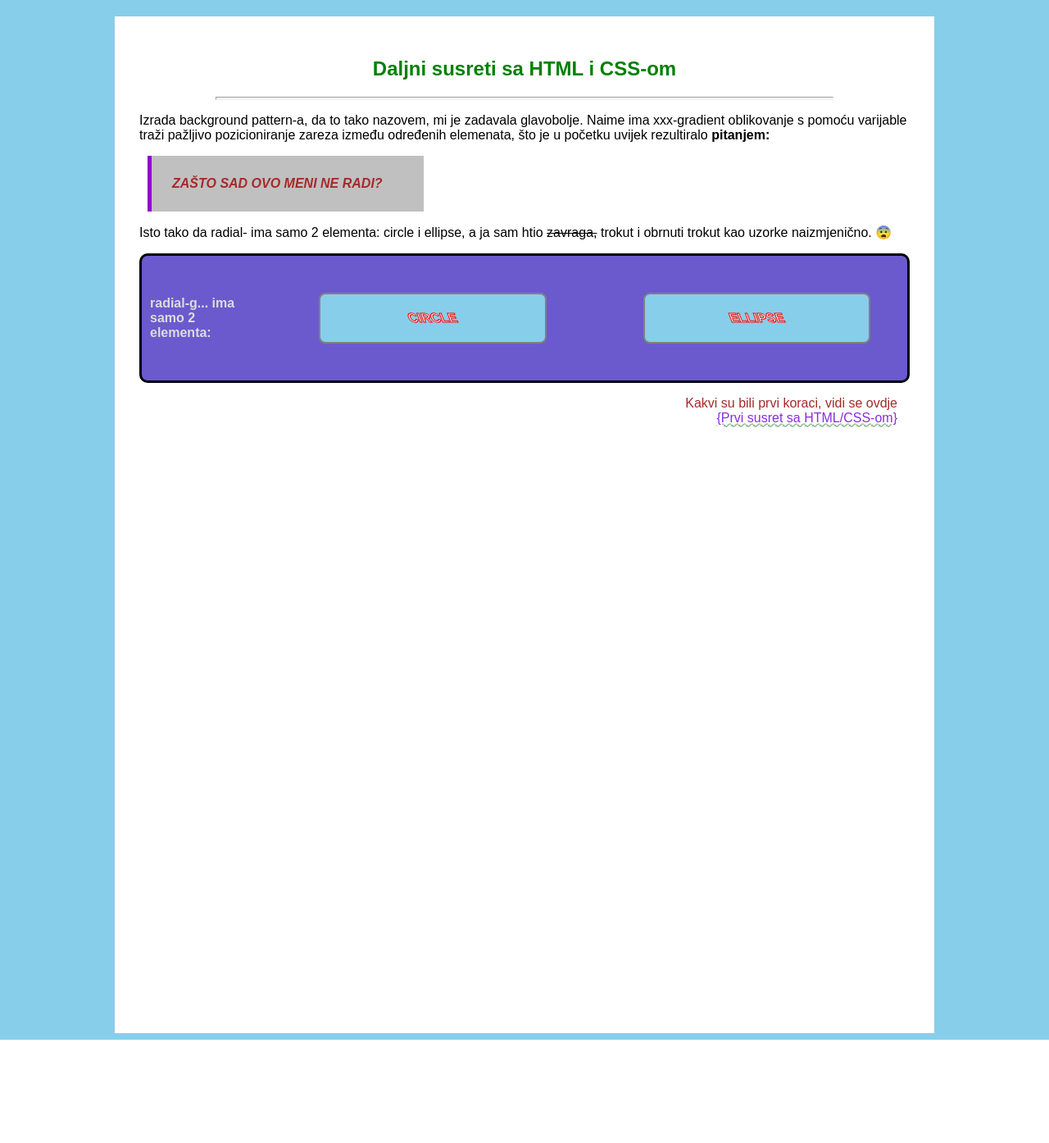
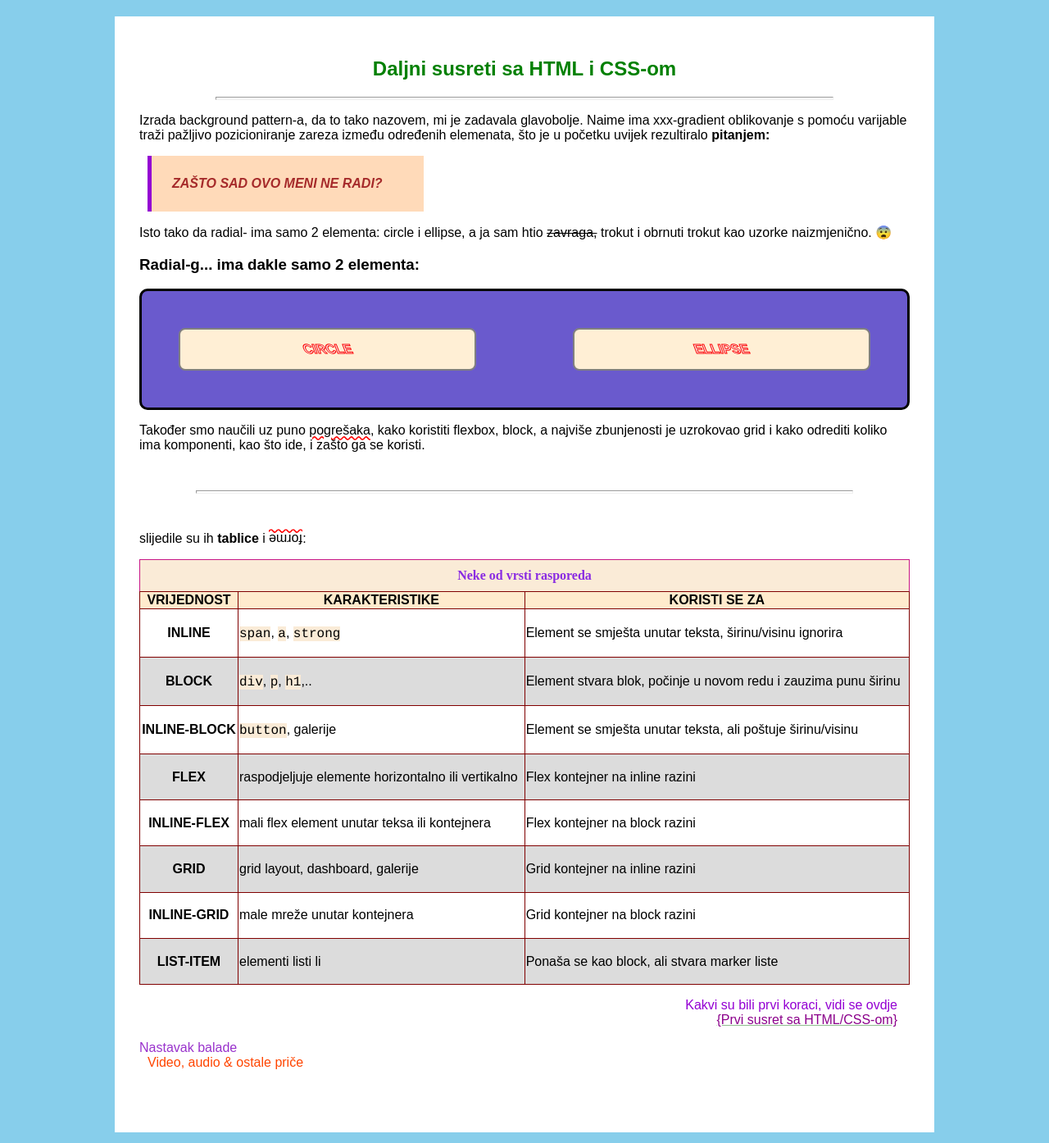
Before and after one commit to Tankred031/Revisited-FD1, a PHP site: page /FDweb2.html in a window 1280 px wide. Shown: the whole page at 82% size. Before the commit the page ends 1268 px from the top, so only its background shows below. Run offline with PHP 8.4, Linux system fonts and the light colour scheme.

Commit message:
Druga gotova, osim linka

```diff
--- a/005IZRADA STRANICE 2025/FDweb2.css
+++ b/005IZRADA STRANICE 2025/FDweb2.css
@@ -32,7 +32,7 @@ hr{color: black; width: 80%; height: 2px;}
 
 .box{
     display: block;
-    background-color: silver;
+    background-color: peachpuff;
     margin: 10px;
     padding: 25px;
     width: 30%;
@@ -58,11 +58,11 @@ hr{color: black; width: 80%; height: 2px;}
 }
 
 .okvir{
-    background-color: skyblue;
+    background-color: papayawhip;
     color: whitesmoke;
     -webkit-text-stroke: 1px red;
     font-family: sans-serif;
-    width: 50%;
+    width: 40%;
     box-sizing: content-box;
     font-weight: bold;
     display: inline-block;
@@ -73,7 +73,8 @@ hr{color: black; width: 80%; height: 2px;}
     margin: 35px;
     border: solid grey 2px;
     border-radius: 8px;
-    padding: 20px;
+    padding: 15px;
+
 
 }
 .podokvir{
@@ -81,21 +82,83 @@ hr{color: black; width: 80%; height: 2px;}
     transform: skewX(30deg);
 }
 
+u{
+    text-decoration: wavy underline;
+    text-decoration-color: red;
+}
+
+.okret{
+    display: inline-block;
+    transform: rotate(180deg);
+}
+
+caption{
+    box-sizing: border-box;
+    border: 1px solid mediumvioletred;
+    border-bottom: none;
+    background-color: antiquewhite;
+    padding: 10px;
+    font-family: serif;
+    font-weight: bolder;
+    text-align: center;
+    color: blueviolet;
+}
+
+table{width: 100%; height: 60vh;}
+
+table, th, td{
+    border: 1px solid maroon;
+    border-collapse: collapse;
+    font-family: Arial, sans-serif;
+}
+
+tr:nth-child(2), tr:nth-child(4),tr:nth-child(6),tr:last-child{
+    background-color: gainsboro;
+}
+thead th{
+    background-color: blanchedalmond;
+    text-transform: uppercase;
+
+}
+tbody td:first-child{
+    text-transform: uppercase;
+    text-align: center;
+    font-weight: bold;
+}
+
+tbody td span{
+    background-color: antiquewhite;
+    font-family: Courier, monospace;
+}
+tbody tr:hover{
+    background-color: mediumpurple;
+}
 
 
 
 
 
+.former{
+    color: darkviolet;
+    font-display: block;
 
 
+}
 
+.latter{
+    color: darkorchid;
+    font-display: block;
 
+}
 
+.link1{
+    color: darkmagenta;
+    padding-left: 5px;
+    text-decoration-color: darkseagreen;
+}
 
-
-
-.link{
-    color: blueviolet;
-    padding-left: 30px;
-    text-decoration: wavy underline;
-    text-decoration-color: darkseagreen;
+.link2{
+    color: orangered;
+    padding-left: 10px;
+    text-decoration: none;
+}
--- a/005IZRADA STRANICE 2025/FDweb2.html
+++ b/005IZRADA STRANICE 2025/FDweb2.html
@@ -19,18 +19,102 @@
 
             <p>Isto tako da radial- ima samo 2 elementa: circle i ellipse, a ja sam htio <strike>zavraga,</strike> trokut i obrnuti trokut kao uzorke naizmjenično. 😨</p>
 
-            <div class="flex">radial-g... ima samo 2 elementa: <br>
+
+            <h3>Radial-g... ima dakle samo 2 elementa:</h3>
+
+            <div class="flex">
                 <div class="okvir"><span class="podokvir">circle</span></div>
                 <div class="okvir"><span class="podokvir">ellipse</span></div>
             </div>
 
+            <p>Također smo naučili uz puno <u>pogrešaka</u>, kako koristiti flexbox, block, a najviše zbunjenosti je uzrokovao grid i kako odrediti koliko ima komponenti, kao što ide, i zašto ga se koristi.</p>
+
+        </section>
+
+        <hr>
+
+        <section>
+            <p>slijedile su ih <b>tablice</b> i <span class="okret"><u>forme</u></span>:</p>
+
+            <table>
+
+                <caption>Neke od vrsti rasporeda</caption>
+                <thead>
+                    <tr>
+                        <th>vrijednost</th>
+                        <th>karakteristike</th>
+                        <th>koristi se za</th>
+                    </tr>
+                </thead>
+                <tbody>
+                    <tr>
+                        <td>inline</td>
+                        <td><span>span</span>, <span>a</span>, <span>strong</span></td>
+                        <td>Element se smješta unutar teksta, širinu/visinu ignorira</td>
+                    </tr>
+                    <tr>
+                        <td>block</td>
+                        <td><span>div</span>, <span>p</span>, <span>h1</span>,..</td>
+                        <td>Element stvara blok, počinje u novom redu i zauzima punu širinu</td>
+                    </tr>
+                    <tr>
+                        <td>inline-block</td>
+                        <td><span>button</span>, galerije</td>
+                        <td>Element se smješta unutar teksta, ali poštuje širinu/visinu</td>
+                    </tr>
+                    <tr>
+                        <td>flex</td>
+                        <td>raspodjeljuje elemente horizontalno ili vertikalno</td>
+                        <td>Flex kontejner na inline razini</td>
+                    </tr>
+                    <tr>
+                        <td>inline-flex</td>
+                        <td>mali flex element unutar teksa ili kontejnera</td>
+                        <td>Flex kontejner na block razini</td>
+                    </tr>
+                    <tr>
+                        <td>grid</td>
+                        <td>grid layout, dashboard, galerije</td>
+                        <td>Grid kontejner na inline razini</td>
+                    </tr>
+                    <tr>
+                        <td>inline-grid</td>
+                        <td>male mreže unutar kontejnera</td>
+                        <td>Grid kontejner na block razini</td>
+                    </tr>
+                    <tr>
+                        <td>list-item</td>
+                        <td>elementi listi li</td>
+                        <td>Ponaša se kao block, ali stvara marker liste</td>
+                    </tr>
+
+
+                </tbody>
+
+
+
+
+
+
+
+
+
+            </table>
 
 
 
     <p class="former">Kakvi su bili prvi koraci, vidi se ovdje <br>
-    <a class="link" href="FDweb1.html">{Prvi susret sa HTML/CSS-om}</a></p>
+    <a class="link1" href="FDweb1.html">{Prvi susret sa HTML/CSS-om}</a></p>
+
+    <p class="latter">Nastavak balade<br>
+    <a class="link2" href="FDweb1.html">Video, audio & ostale priče</a></p>
+
 
     </section>
+
+    <pre>
+
+    </pre>
 
 </div>
 </body>
```
